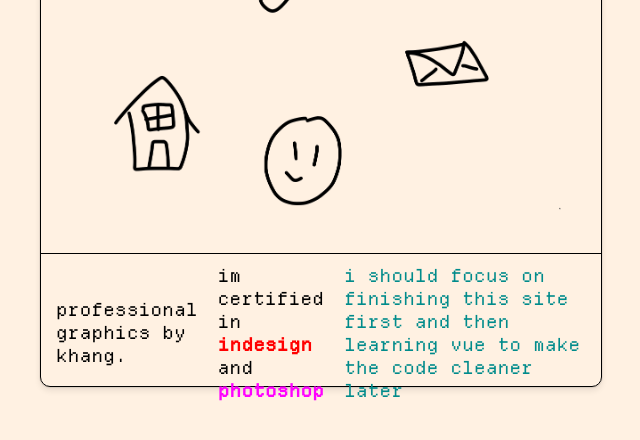
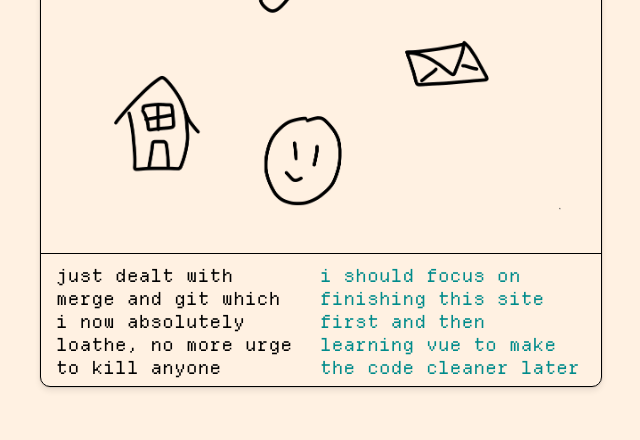
Before and after one commit to khang-07/khang-computer, a website built with Vite: page hosting/index.html in a window 1280 px wide. Shown: the part 294-734 px from the top of the page, without its empty margins (319-959 px from the left). Built offline with nearby package versions, Linux system fonts and the light colour scheme.

```diff
--- a/hosting/index.html
+++ b/hosting/index.html
@@ -148,8 +148,7 @@
         </main>
         <!-- footer = thing at very bottom of window -->
         <footer>
-          <p>professional graphics by khang.</p>
-          <p>im certified in <strong style="color: red">indesign</strong> and <strong style="color:fuchsia">photoshop</strong></p>
+          <p>just dealt with merge and git which i now absolutely loathe, no more urge to kill anyone</p>
           <p style="color: darkcyan">i should focus on finishing this site first and then learning vue to make the code cleaner later</p>
         </footer>
       </div>
```
